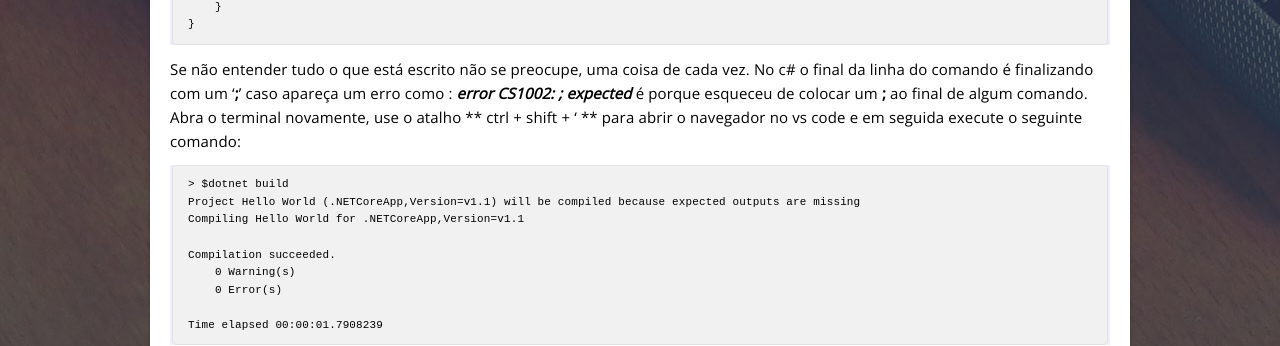
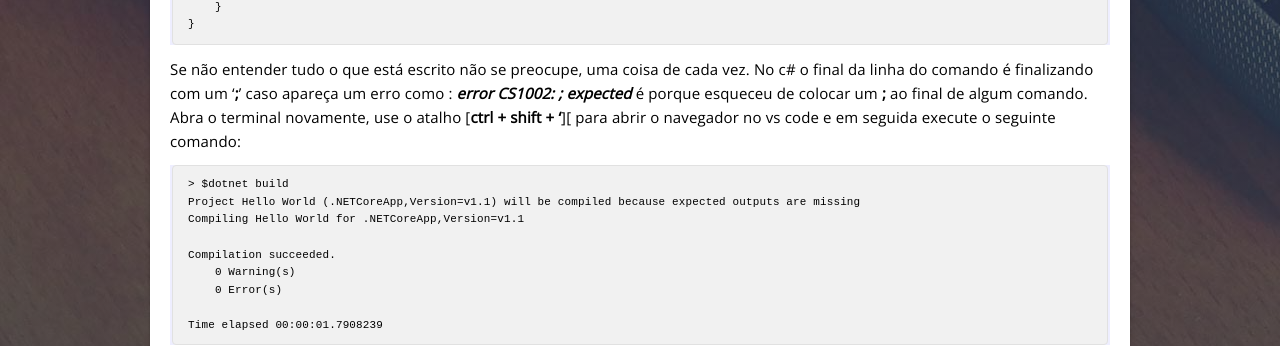
Before and after one commit to HarunoKenobi/HarunoKenobi.github.io, a Jekyll site: the page built from _posts/2017-02-13-Hello-Word-charp.markdown, in a window 1280 px wide and 900 px high, scrolled down 1073 px. Shown: the part 177-523 px from the top of the window. Built offline with Jekyll 4.4.1, drawn with Linux system fonts in a browser that asks for light colours.

Commit message:
correções de erros

```diff
--- a/_posts/2017-02-13-Hello-Word-charp.markdown
+++ b/_posts/2017-02-13-Hello-Word-charp.markdown
@@ -40,7 +40,7 @@ class HelloWord
 ~~~
 
 Se não entender tudo o que está escrito não se preocupe, uma coisa de cada vez. No c# o final da linha do comando é finalizando com um '**;**' caso apareça um erro como : ***error CS1002: ; expected*** é porque esqueceu de colocar um **;** ao final de algum comando.
-Abra o terminal novamente, use o atalho ** ctrl + shift + ' ** para abrir o navegador no vs code e em seguida execute o seguinte comando:
+Abra o terminal novamente, use o atalho [**ctrl + shift + '**][ para abrir o navegador no vs code e em seguida execute o seguinte comando:
 
 ~~~
 > $dotnet build
```
